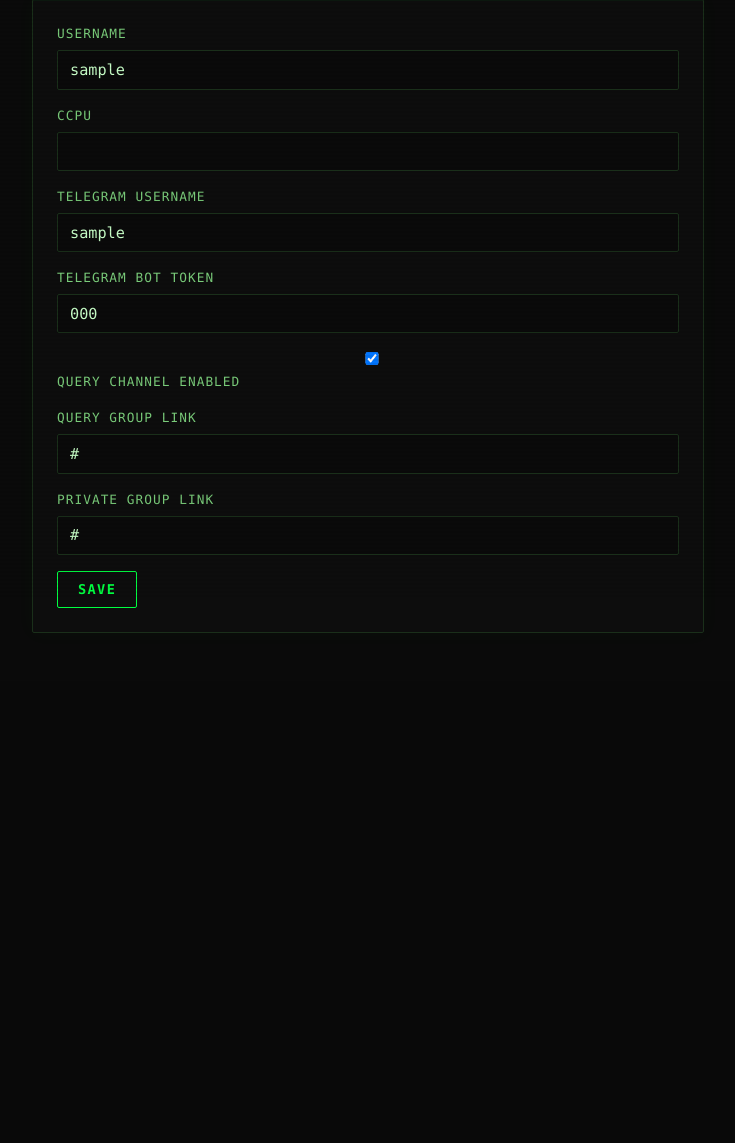
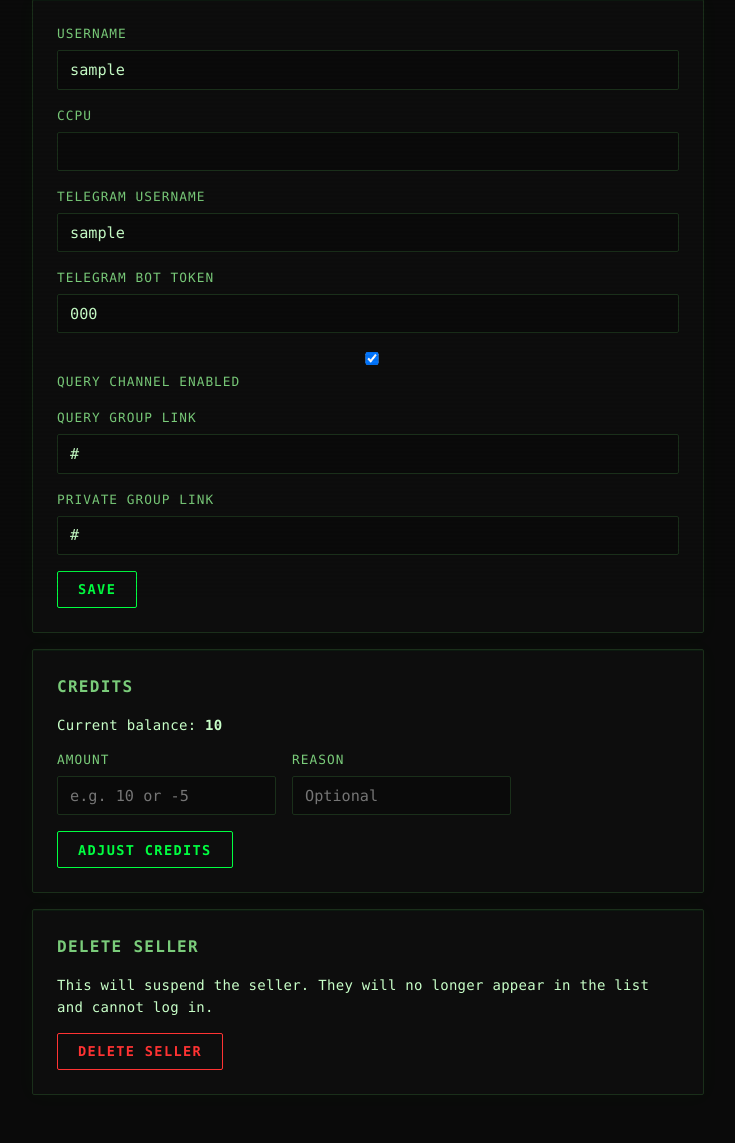
Before and after one commit to subasitnaik/key-management, a Node server app: template views/admin/seller-form.ejs in a window 1280 px wide. Shown: the part 201-1344 px from the top of the page, without its empty margins (272-1007 px from the left). Before the commit the page ends 834 px from the top, so only its background shows below. Run offline with Node 20, Linux system fonts and the light colour scheme; the template is opened without the code that fills it: most values are stand-ins (such as "Sample title", 1, 10 or a date in 2020).

Commit message:
Admin: add/deduct credits UI and delete seller (soft delete); filter suspended from list

```diff
--- a/public/styles.css
+++ b/public/styles.css
@@ -195,6 +195,13 @@ h1 {
   border-color: var(--accent-dim);
   box-shadow: 0 0 24px var(--accent-glow);
 }
+.card h2 {
+  margin: 0 0 0.75rem 0;
+  font-size: 1rem;
+  text-transform: uppercase;
+  letter-spacing: 0.08em;
+  color: var(--text-dim);
+}
 .card.error-msg {
   border-color: var(--danger);
   color: var(--danger);
@@ -268,6 +275,33 @@ h1 {
 .btn-danger:hover {
   background: rgba(255, 51, 51, 0.1);
   box-shadow: 0 0 16px var(--danger-glow);
+}
+.btn-small {
+  padding: 0.35rem 0.75rem;
+  font-size: 0.85rem;
+}
+
+.success-msg {
+  border-color: var(--success);
+  color: var(--success);
+  box-shadow: 0 0 12px var(--accent-glow);
+}
+.error-msg-inline {
+  color: var(--danger);
+  font-size: 0.9rem;
+  margin-bottom: 0.5rem;
+}
+.form-inline {
+  display: flex;
+  flex-wrap: wrap;
+  gap: 1rem;
+  align-items: flex-end;
+}
+.form-inline .form-group { margin-bottom: 0; }
+.row-actions {
+  display: flex;
+  gap: 0.5rem;
+  flex-wrap: wrap;
 }
 
 .alert {
--- a/src/repositories/sellerRepo.js
+++ b/src/repositories/sellerRepo.js
@@ -17,8 +17,10 @@ export async function updateSeller(id, updates) {
   return data;
 }
 
-export async function getAllSellers() {
-  const { data, error } = await getSupabase().from('sellers').select('*').order('id');
+export async function getAllSellers(includeSuspended = false) {
+  let q = getSupabase().from('sellers').select('*').order('id');
+  if (!includeSuspended) q = q.eq('suspended', 0);
+  const { data, error } = await q;
   if (error) throw error;
   return data || [];
 }
--- a/views/admin/seller-form.ejs
+++ b/views/admin/seller-form.ejs
@@ -70,6 +70,36 @@
         <button type="submit" class="btn">Save</button>
       </form>
     </div>
+    <% if (seller) { %>
+    <div class="card" id="credits">
+      <h2>Credits</h2>
+      <p>Current balance: <strong><%= seller.credits_balance ?? 0 %></strong></p>
+      <% if (typeof creditsSuccess !== 'undefined' && creditsSuccess) { %>
+      <p class="success-msg">Credits updated.</p>
+      <% } %>
+      <% if (typeof creditsError !== 'undefined' && creditsError) { %>
+      <p class="error-msg-inline">Enter a valid amount (positive to add, negative to deduct).</p>
+      <% } %>
+      <form method="post" action="/panel/admin/sellers/<%= seller.id %>/credits" class="form-inline">
+        <div class="form-group">
+          <label>Amount</label>
+          <input name="amount" type="number" placeholder="e.g. 10 or -5" required>
+        </div>
+        <div class="form-group">
+          <label>Reason</label>
+          <input name="reason" type="text" placeholder="Optional">
+        </div>
+        <button type="submit" class="btn">Adjust credits</button>
+      </form>
+    </div>
+    <div class="card">
+      <h2>Delete seller</h2>
+      <p>This will suspend the seller. They will no longer appear in the list and cannot log in.</p>
+      <form method="post" action="/panel/admin/sellers/<%= seller.id %>/delete" onsubmit="return confirm('Permanently delete (suspend) this seller?');">
+        <button type="submit" class="btn btn-danger">Delete seller</button>
+      </form>
+    </div>
+    <% } %>
   </div>
 </body>
 </html>
```
Also changed, not shown: src/routes/adminPanel.js (+21 -5 lines), views/admin/sellers.ejs (+13 -3 lines).
